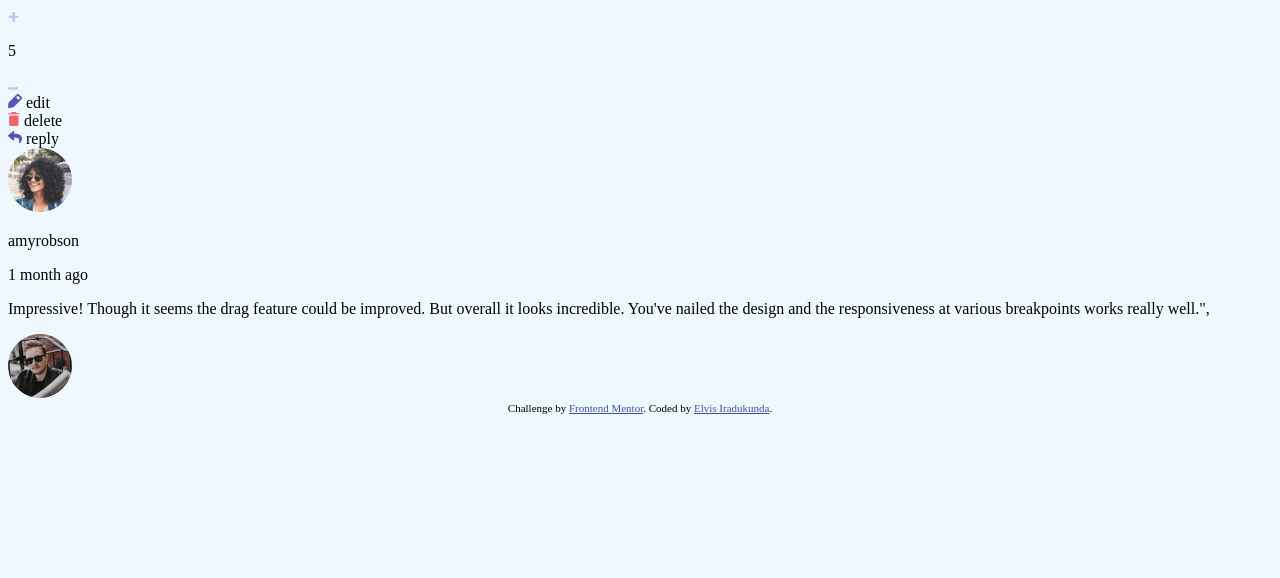
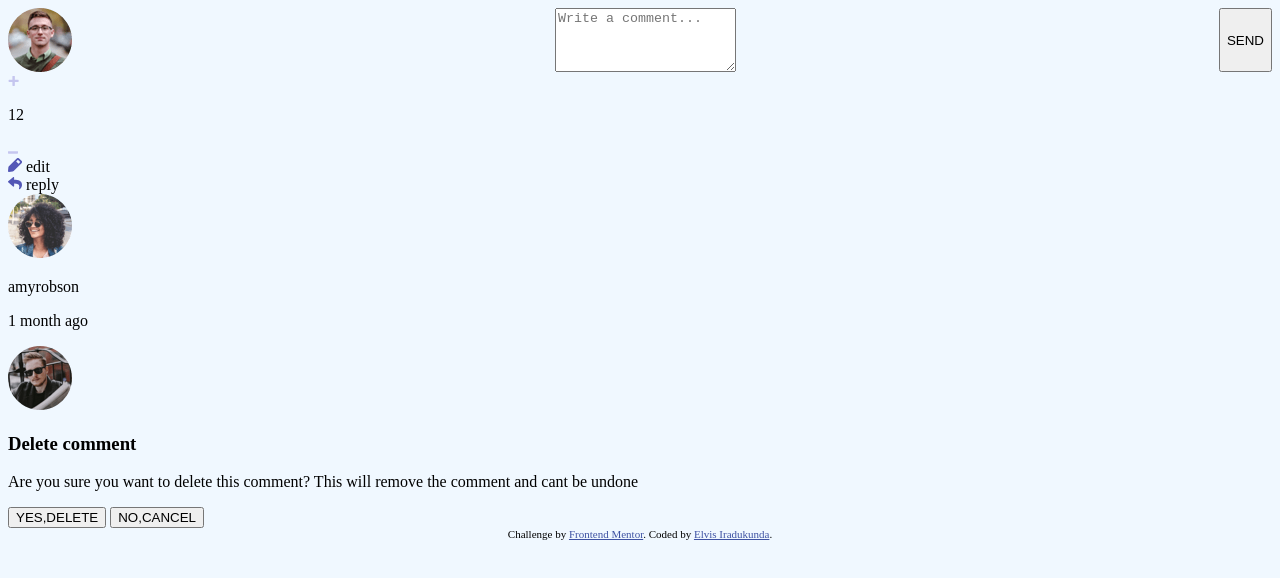
Before and after one commit to Elvis833/project-comments-section, a plain HTML site: page index.html in a window 1280 px wide. Drawn offline with Linux system fonts and the light colour scheme; a web font is replaced by a local one.

Commit message:
second commit

```diff
--- a/index.html
+++ b/index.html
@@ -5,22 +5,26 @@
   <meta charset="UTF-8">
   <meta name="viewport" content="width=device-width, initial-scale=1.0">
   <link rel="icon" type="image/png" sizes="32x32" href="./images/favicon-32x32.png">
-
   <link href="style.css" rel="stylesheet" />
-
   <title>Frontend Mentor | Interactive comments section</title>
 </head>
 
 <body>
-
   <div>
+    <div class="container">
+      <div class="reply-imput container">
+        <img src="images/avatars/image-juliusomo.png" alt="user" class="user-img">
+        <textarea id="commentInput" placeholder="Write a comment..."></textarea>
+        <button class="submitComment">SEND</button>
+      </div>
+    </div>
     <div class="comment-container">
       <div class="comment-score">
         <img src="images/icon-plus.svg" alt="plus" class="score-control plus">
-        <p class="score">5</p>
+        <p class="score">12</p>
         <img src="images/icon-minus.svg" alt="minus" class="score-control minus">
       </div>
-      <div src="icon">
+      <div src="comment-icon">
         <div class="edit">
           <img src="images/icon-edit.svg" alt="edit" class="icon">
           edit
@@ -34,24 +38,28 @@
           reply
         </div>
       </div>
-      <img src="images/avatars/image-amyrobson.png" alt="image-amyrobson" />
-      <p class="username">amyrobson
-      <p>
-      <p class="createdAt">1 month ago</p>
-      <p class="content">Impressive! Though it seems the drag feature could be improved. But overall it looks
-        incredible.
-        You've nailed the design and the responsiveness at various breakpoints works really well.",
-      </p>
+      <div class="comment-user">
+        <img src="images/avatars/image-amyrobson.png" alt="image-amyrobson" />
+        <p class="username">amyrobson</p>
+        <p class="createdAt">1 month ago</p>
+        <p class="content"></p>
+      </div>
     </div>
   </div>
-
-
   <div scr>
     <img src="images/avatars/image-maxblagun.png" alt="image-maxblagun" />
   </div>
 
+  <div class="invisible-comment">
+    <div class="invisble-container">
+      <h3>Delete comment</h3>
+      <p>Are you sure you want to delete this comment? This will remove the comment and cant be undone</p>
+      <button class="yes">YES,DELETE</button>
+      <button class="no">NO,CANCEL</button>
+    </div>
+  </div>
+
   <script src="index.js"></script>
-
   <div class="attribution">
     Challenge by <a href="https://www.frontendmentor.io?ref=challenge" target="_blank">Frontend Mentor</a>.
     Coded by <a href="#">Elvis Iradukunda</a>.
--- a/style.css
+++ b/style.css
@@ -1,11 +1,44 @@
-.attribution { font-size: 11px; text-align: center; }
-.attribution a { color: hsl(228, 45%, 44%); }
+@import url('https://fonts.googleapis.com/css2?family=Agu+Display&family=Edu+AU+VIC+WA+NT+Arrows:wght@400..700&family=Play&family=Rubik:ital@0;1&display=swap');
+:root{
+    color: Moderate-blue hsl(238, 40%, 52%);
+    color: Soft-Red hsl(358, 79%, 66%);
+    color: Light-grayish-blue hsl(239, 57%, 85%);
+   color: Pale-red hsl(357, 100%, 86%);
+
+
+   color:Dark-blue hsl(212, 24%, 26%);
+   color:Grayish-Blue hsl(211, 10%, 45%);
+   color:Light-gray hsl(223, 19%, 93%);
+   color:Very-light-gray hsl(228, 33%, 97%);
+   color: White hsl(0, 0%, 100%);
+}
+
 body{
     background-color: aliceblue;
 }
 .container{
     display: flex;
     justify-content:space-between;
-    background-color:white;
+    background-color: var(--Very-light-gray);
     border-radius: 10px;
+    height: 100%;
+    width: 100%;
+
 }
+
+
+
+
+
+
+.delete {
+    color: var (--soft-red);
+    display: none;
+}
+
+
+
+
+
+.attribution { font-size: 11px; text-align: center; }
+.attribution a { color: hsl(228, 45%, 44%); }
```
